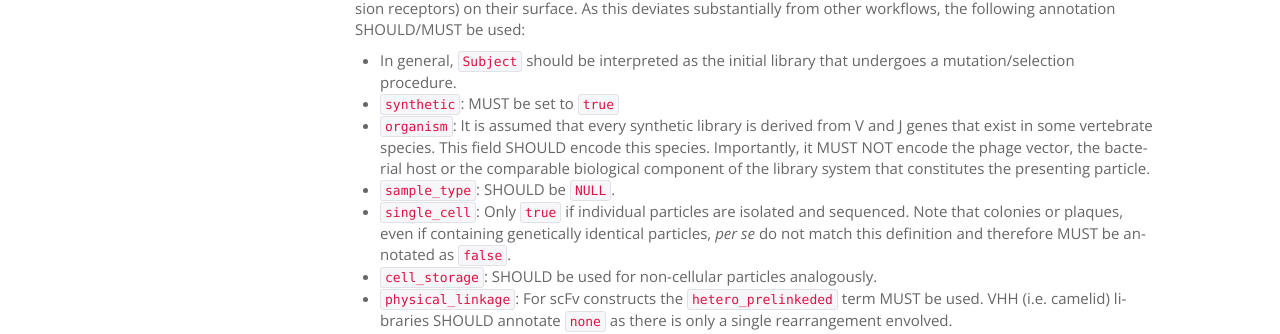
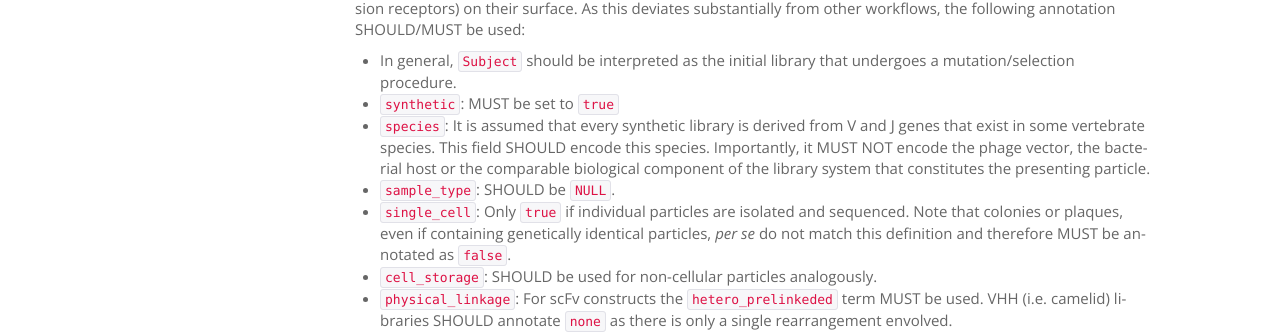
Before and after one commit to airr-community/airr-standards, a Sphinx documentation site: the page built from docs/miairr/metadata_guidelines.rst, in a window 1280 px wide. Shown: the part 409-743 px from the top of the page. Built offline with Sphinx 7.4.7, drawn with Linux system fonts in a browser that asks for light colours; pages that are not in the unit, such as notebooks, are missing from menus.

Commit message:
Update "species" field name

```diff
--- a/docs/miairr/metadata_guidelines.rst
+++ b/docs/miairr/metadata_guidelines.rst
@@ -28,7 +28,7 @@ following annotation SHOULD/MUST be used:
 -  In general, ``Subject`` should be interpreted as the initial library
    that undergoes a mutation/selection procedure.
 -  ``synthetic``: MUST be set to ``true``
--  ``organism``:  It is assumed that every synthetic library is derived
+-  ``species``:  It is assumed that every synthetic library is derived
    from V and J genes that exist in some vertebrate species. This field
    SHOULD encode this species. Importantly, it MUST NOT encode the
    phage vector, the bacterial host or the comparable biological
```
